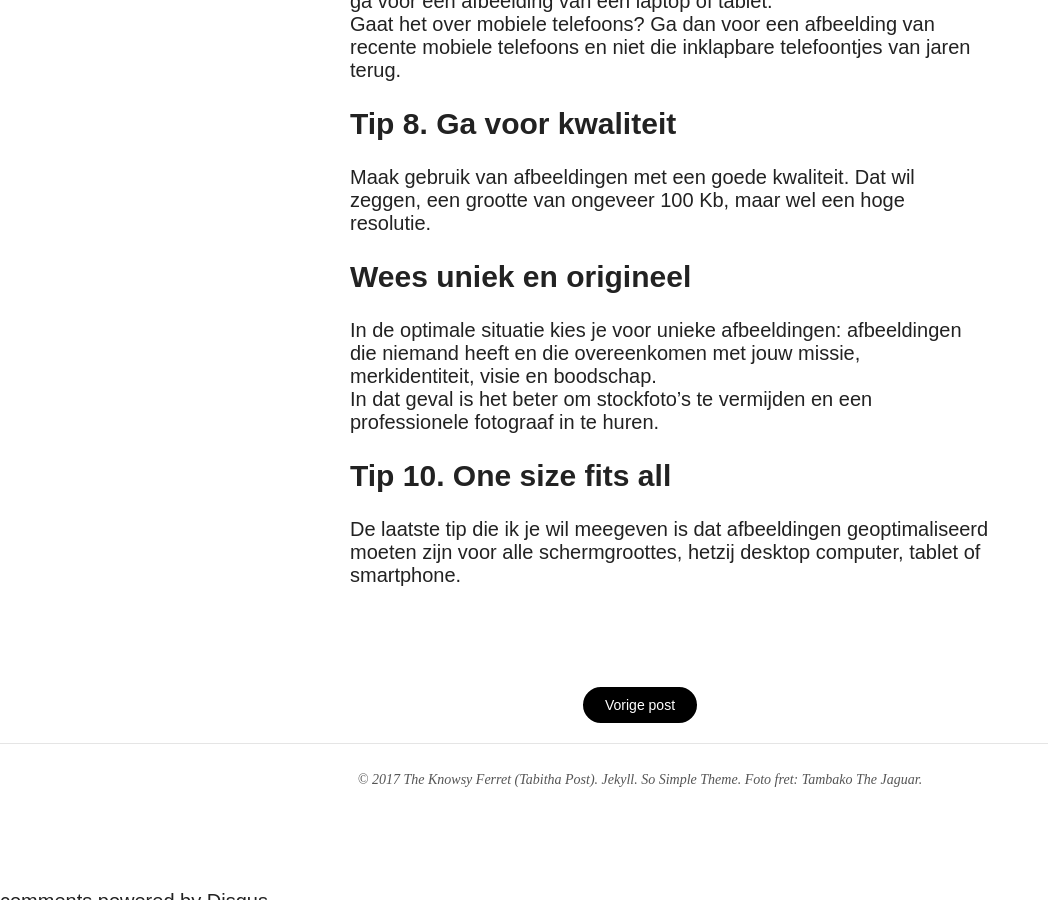
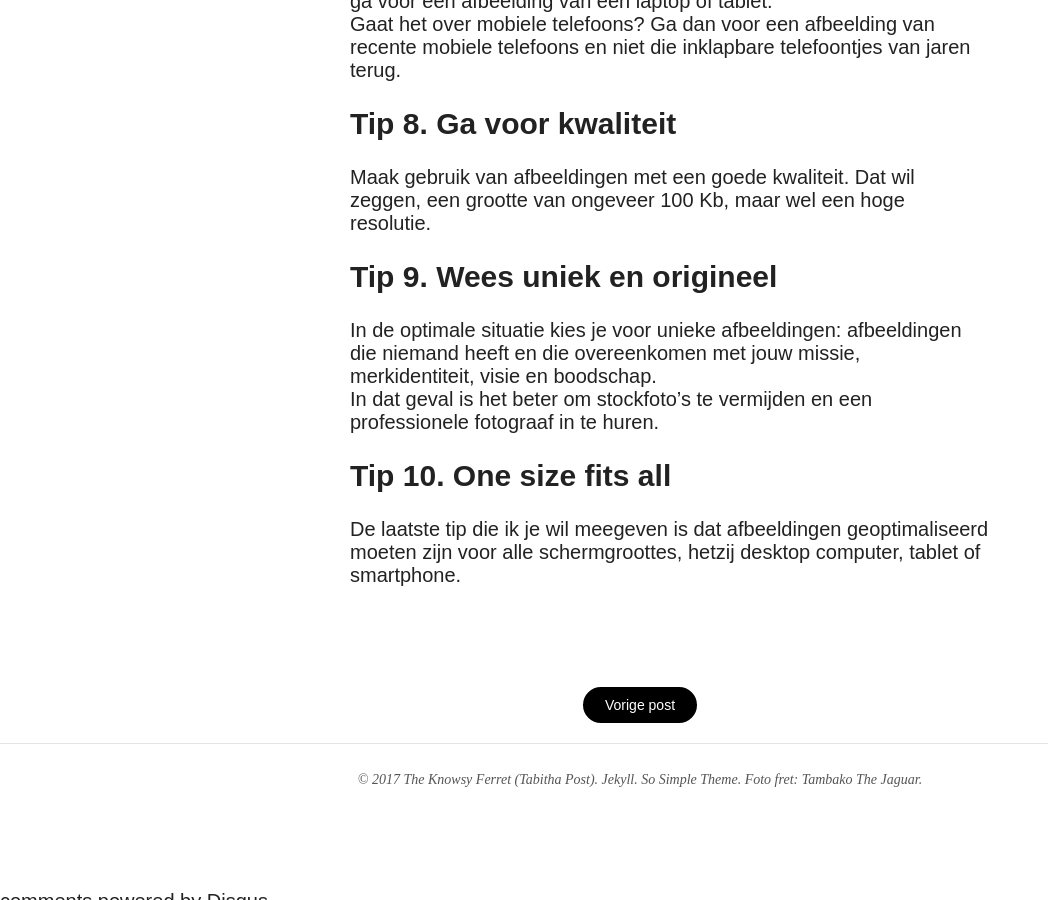
Before and after one commit to TheKnowsyFerret/theknowsyferret.github.io, a Jekyll site: the page built from _posts/2017-01-31-zo-kies-je-afbeeldingen-die-bij-je-post-passen.md, in a window 1280 px wide and 900 px high, scrolled down 2853 px. Shown: the whole window, without its empty margins (0-1048 px from the left). Built offline with Jekyll 4.4.1, drawn with Linux system fonts in a browser that asks for light colours; nearby versions of some CDN libraries; comment, search, counter and statistics services are not loaded.

Commit message:
aanpassing. Tip 9

```diff
--- a/_posts/2017-01-31-zo-kies-je-afbeeldingen-die-bij-je-post-passen.md
+++ b/_posts/2017-01-31-zo-kies-je-afbeeldingen-die-bij-je-post-passen.md
@@ -69,7 +71,7 @@ jaren terug.
 Maak gebruik van afbeeldingen met een goede kwaliteit. Dat wil zeggen,
 een grootte van ongeveer 100 Kb, maar wel een hoge resolutie.
 
-<h2>Wees uniek en origineel</h2>
+<h2>Tip 9. Wees uniek en origineel</h2>
 In de optimale situatie kies je voor unieke afbeeldingen: afbeeldingen die niemand heeft en die overeenkomen met jouw missie, merkidentiteit, visie en boodschap.<br>
 In dat geval is het beter om stockfoto’s te vermijden en een
 professionele fotograaf in te huren.
```
Also changed, not shown: other parts of _posts/2017-01-31-zo-kies-je-afbeeldingen-die-bij-je-post-passen.md (+2 -0 lines).
